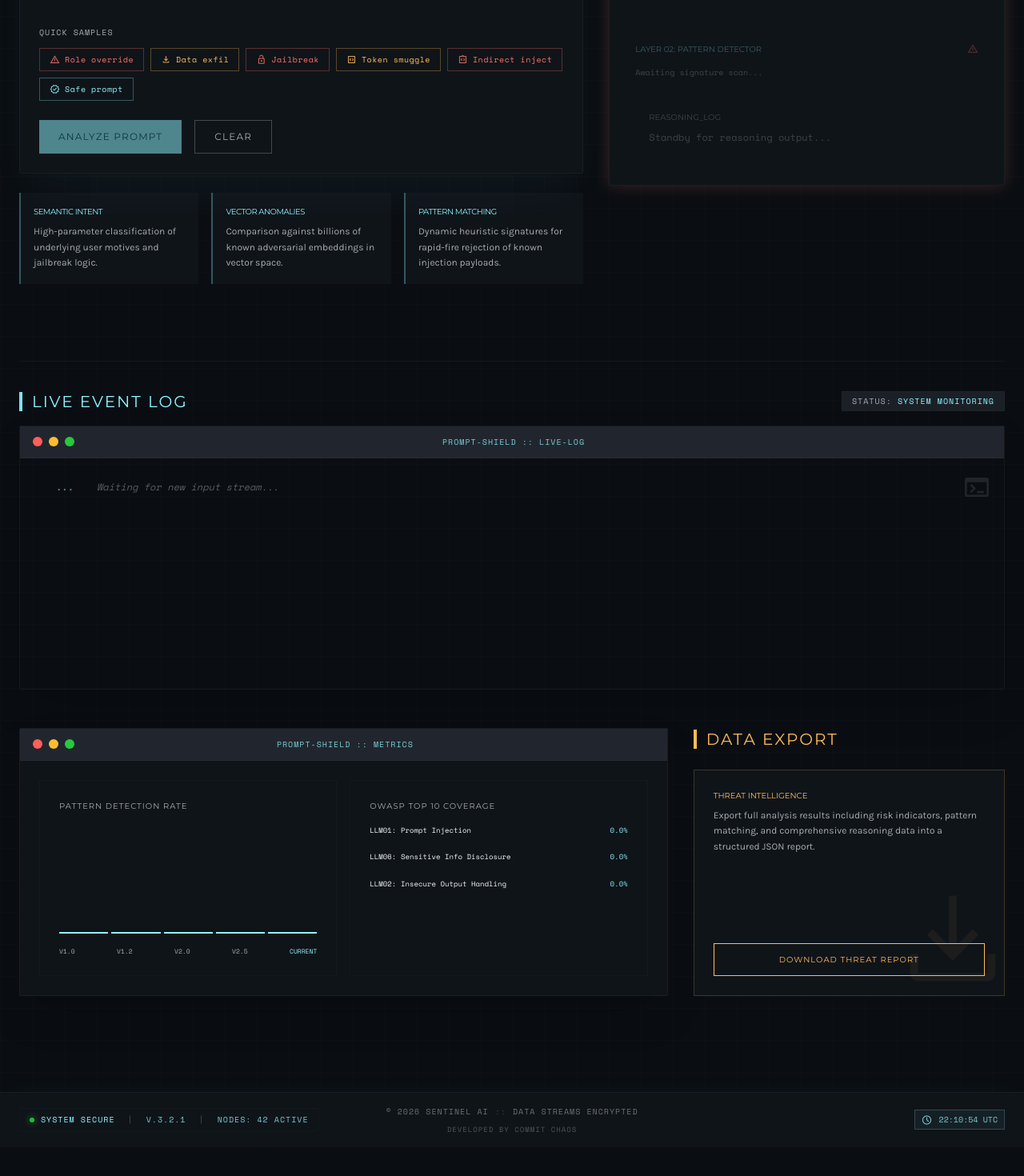
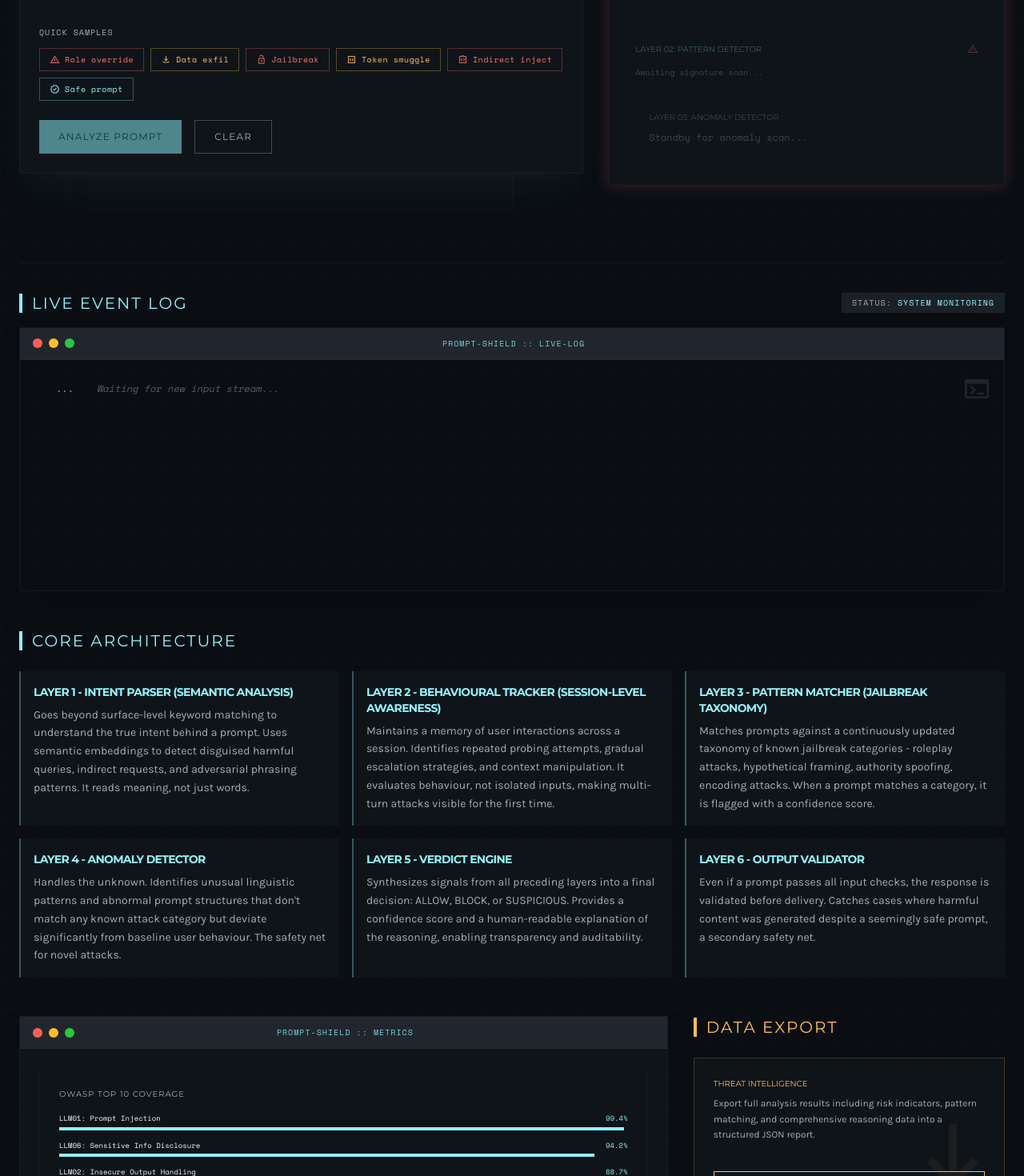
Before and after one commit to aayusharyaiam/sentinal-ai, a React (Vite) app: page / in a window 1280 px wide. Shown: the part 460-1930 px from the top of the page at 80% size. Before the commit the page ends 1894 px from the top, so only its background shows below. Built offline with nearby package versions, Linux system fonts and the light colour scheme.

Commit message:
feat: implement core dashboard UI components including verdict panel, terminal logs, and threat reporting functionality

```diff
--- a/src/App.jsx
+++ b/src/App.jsx
@@ -88,6 +88,40 @@ function App() {
           <TerminalLog />
         </div>
 
+        {/* CORE COMPONENTS SUMMARY */}
+        <section id="core-components" className="w-full flex flex-col gap-6">
+          <div className="flex items-center gap-3">
+            <div className="w-1 h-6 bg-primary"></div>
+            <h2 className="font-headline text-xl tracking-widest uppercase text-primary">Core Architecture</h2>
+          </div>
+          <div className="grid grid-cols-1 md:grid-cols-2 lg:grid-cols-3 gap-4">
+            <div className="bg-surface-container-low p-4 border-l-2 border-primary/30">
+              <h4 className="text-sm font-bold font-headline text-primary mb-2 tracking-tighter">LAYER 1 - INTENT PARSER (SEMANTIC ANALYSIS)</h4>
+              <p className="text-sm text-on-surface-variant leading-relaxed">Goes beyond surface-level keyword matching to understand the true intent behind a prompt. Uses semantic embeddings to detect disguised harmful queries, indirect requests, and adversarial phrasing patterns. It reads meaning, not just words.</p>
+            </div>
+            <div className="bg-surface-container-low p-4 border-l-2 border-primary/30">
+              <h4 className="text-sm font-bold font-headline text-primary mb-2 tracking-tighter">LAYER 2 - BEHAVIOURAL TRACKER (SESSION-LEVEL AWARENESS)</h4>
+              <p className="text-sm text-on-surface-variant leading-relaxed">Maintains a memory of user interactions across a session. Identifies repeated probing attempts, gradual escalation strategies, and context manipulation. It evaluates behaviour, not isolated inputs, making multi-turn attacks visible for the first time.</p>
+            </div>
+            <div className="bg-surface-container-low p-4 border-l-2 border-primary/30">
+              <h4 className="text-sm font-bold font-headline text-primary mb-2 tracking-tighter">LAYER 3 - PATTERN MATCHER (JAILBREAK TAXONOMY)</h4>
+              <p className="text-sm text-on-surface-variant leading-relaxed">Matches prompts against a continuously updated taxonomy of known jailbreak categories - roleplay attacks, hypothetical framing, authority spoofing, encoding attacks. When a prompt matches a category, it is flagged with a confidence score.</p>
+            </div>
+            <div className="bg-surface-container-low p-4 border-l-2 border-primary/30">
+              <h4 className="text-sm font-bold font-headline text-primary mb-2 tracking-tighter">LAYER 4 - ANOMALY DETECTOR</h4>
+              <p className="text-sm text-on-surface-variant leading-relaxed">Handles the unknown. Identifies unusual linguistic patterns and abnormal prompt structures that don't match any known attack category but deviate significantly from baseline user behaviour. The safety net for novel attacks.</p>
+            </div>
+            <div className="bg-surface-container-low p-4 border-l-2 border-primary/30">
+              <h4 className="text-sm font-bold font-headline text-primary mb-2 tracking-tighter">LAYER 5 - VERDICT ENGINE</h4>
+              <p className="text-sm text-on-surface-variant leading-relaxed">Synthesizes signals from all preceding layers into a final decision: ALLOW, BLOCK, or SUSPICIOUS. Provides a confidence score and a human-readable explanation of the reasoning, enabling transparency and auditability.</p>
+            </div>
+            <div className="bg-surface-container-low p-4 border-l-2 border-primary/30">
+              <h4 className="text-sm font-bold font-headline text-primary mb-2 tracking-tighter">LAYER 6 - OUTPUT VALIDATOR</h4>
+              <p className="text-sm text-on-surface-variant leading-relaxed">Even if a prompt passes all input checks, the response is validated before delivery. Catches cases where harmful content was generated despite a seemingly safe prompt, a secondary safety net.</p>
+            </div>
+          </div>
+        </section>
+
         {/* THREAT METRICS & RED TEAMING ROW */}
         <div id="metrics" className="grid grid-cols-1 lg:grid-cols-12 gap-8">
           <ThreatMetrics />
--- a/src/components/Footer.jsx
+++ b/src/components/Footer.jsx
@@ -44,7 +44,7 @@ export default function Footer() {
             {/* Live UTC Clock */}
             <div className="text-primary/80 font-mono text-[10px] border border-primary/20 bg-primary/5 px-2 py-1 flex items-center gap-2 tabular-nums">
               <span className="material-symbols-outlined text-[14px]">schedule</span>
-              {time.toISOString().split('T')[1].substring(0, 8)} UTC
+              {time.toLocaleTimeString('en-US', { hour12: false })} LOCAL
             </div>
           </div>
         </div>
--- a/src/components/LayerBreakdown.jsx
+++ b/src/components/LayerBreakdown.jsx
@@ -32,7 +32,6 @@ export default function LayerBreakdown() {
       <div className={`border-t border-outline-variant/10 pt-4 transition-opacity duration-500 ${currentStage > 1 ? 'opacity-100' : 'opacity-30'}`}>
         <div className="flex justify-between items-center mb-2">
           <span className="text-[10px] font-headline text-primary uppercase">Layer 01: Intent Classifier</span>
-          <span className="font-mono text-[10px] text-on-surface-variant">LLAMA 3.3 70B</span>
         </div>
         <div className="flex items-center justify-between p-3 bg-surface-container-lowest">
           <span className={`text-sm font-semibold ${result?.status === 'BLOCKED' ? 'text-secondary' : (result?.status === 'SUSPICIOUS' ? 'text-tertiary' : 'text-primary')}`}>
@@ -70,13 +69,13 @@ export default function LayerBreakdown() {
       {/* Layer 3 / Detection Findings */}
       <div className={`bg-surface-container-lowest p-4 border transition-colors duration-500 ${currentStage > 3 ? (result && result.anomaly ? 'border-secondary/20' : 'border-outline-variant/20') : 'border-outline-variant/10 opacity-30'}`}>
         <div className="text-[10px] font-headline text-on-surface-variant mb-2 flex justify-between">
-          <span>REASONING_LOG</span>
+          <span>LAYER 03: ANOMALY DETECTOR</span>
           {currentStage > 3 && result && (
-            <span className={result.anomaly ? 'text-secondary font-bold' : 'text-primary'}>ANOMALY: {result.anomaly ? "TRUE" : "FALSE"}</span>
+            <span className={result.anomaly ? 'text-secondary font-bold' : 'text-primary'}>ANOMALY: {result.anomaly ? "DETECTED" : "CLEAR"}</span>
           )}
         </div>
         <p className="font-mono text-xs leading-relaxed text-[#a8abb2]">
-          {currentStage > 4 && result ? `"${result.reason}"` : (currentStage > 3 ? "Generating reasoning output..." : "Standby for reasoning output...")}
+          {currentStage > 4 && result ? (result.anomaly ? "Significant linguistic deviation or structural anomaly detected in vector space." : "No structural anomalies or significant linguistic deviation detected.") : (currentStage > 3 ? "Scanning for structural anomalies..." : "Standby for anomaly scan...")}
         </p>
       </div>
     </>
--- a/src/components/PromptAnalyzer.jsx
+++ b/src/components/PromptAnalyzer.jsx
@@ -45,7 +45,7 @@ export default function PromptAnalyzer() {
           <div className="w-12"></div> {/* spacer for centering */}
         </div>
 
-        <div className="p-6 relative glow-primary flex-1">
+        <div className="p-6 relative flex-1">
           <div className="absolute top-0 right-0 p-2 opacity-20">
             <span className="material-symbols-outlined text-4xl">terminal</span>
           </div>
@@ -101,21 +101,6 @@ export default function PromptAnalyzer() {
         </div>
       </div>
 
-      {/* Core Concepts Summary */}
-      <div className="grid grid-cols-1 md:grid-cols-3 gap-4">
-        <div className="bg-surface-container-low p-4 border-l-2 border-primary/30">
-          <h4 className="text-[10px] font-headline text-primary mb-2 tracking-tighter">SEMANTIC INTENT</h4>
-          <p className="text-xs text-on-surface-variant leading-relaxed">High-parameter classification of underlying user motives and jailbreak logic.</p>
-        </div>
-        <div className="bg-surface-container-low p-4 border-l-2 border-primary/30">
-          <h4 className="text-[10px] font-headline text-primary mb-2 tracking-tighter">VECTOR ANOMALIES</h4>
-          <p className="text-xs text-on-surface-variant leading-relaxed">Comparison against billions of known adversarial embeddings in vector space.</p>
-        </div>
-        <div className="bg-surface-container-low p-4 border-l-2 border-primary/30">
-          <h4 className="text-[10px] font-headline text-primary mb-2 tracking-tighter">PATTERN MATCHING</h4>
-          <p className="text-xs text-on-surface-variant leading-relaxed">Dynamic heuristic signatures for rapid-fire rejection of known injection payloads.</p>
-        </div>
-      </div>
     </section>
   );
 }
--- a/src/components/TerminalLog.jsx
+++ b/src/components/TerminalLog.jsx
@@ -3,16 +3,35 @@ import useSentinelStore from '../store/useSentinelStore';
 
 export default function TerminalLog() {
   const { logs, isAnalyzing } = useSentinelStore();
-  const bottomRef = useRef(null);
+  const headerRef = useRef(null);
+  const containerRef = useRef(null);
+  const prevAnalyzingRef = useRef(isAnalyzing);
 
+  // Scroll page to this section when analysis starts
   useEffect(() => {
-    if (bottomRef.current) {
-      bottomRef.current.scrollIntoView({ behavior: 'smooth' });
+    if (isAnalyzing && !prevAnalyzingRef.current) {
+      if (headerRef.current) {
+        headerRef.current.scrollIntoView({ behavior: 'smooth', block: 'start' });
+      }
+    }
+    prevAnalyzingRef.current = isAnalyzing;
+  }, [isAnalyzing]);
+
+  // Scroll inside the log container only if user is near bottom
+  useEffect(() => {
+    if (containerRef.current) {
+      const { scrollTop, scrollHeight, clientHeight } = containerRef.current;
+      // Define a threshold (e.g. 150px) to consider "near bottom"
+      const isNearBottom = scrollHeight - scrollTop - clientHeight < 150;
+
+      if (isNearBottom) {
+        containerRef.current.scrollTop = scrollHeight;
+      }
     }
   }, [logs]);
 
   return (
-    <section className="w-full">
+    <section className="w-full" ref={headerRef}>
       <div className="flex items-center justify-between mb-4 mt-8">
         <div className="flex flex-col gap-1 w-full">
           {/* Top Divider inside section or before */}
@@ -46,7 +65,10 @@ export default function TerminalLog() {
           <div className="w-12"></div> {/* spacer for centering */}
         </div>
 
-        <div className="p-6 h-72 font-mono text-xs overflow-y-auto scrollbar-thin scrollbar-thumb-outline-variant scrollbar-track-surface-container-low relative">
+        <div
+          ref={containerRef}
+          className="p-6 h-72 font-mono text-xs overflow-y-auto scrollbar-thin scrollbar-thumb-outline-variant scrollbar-track-surface-container-low relative"
+        >
           <div className="absolute top-0 right-0 p-4 opacity-10">
              <span className="material-symbols-outlined text-4xl">terminal</span>
           </div>
@@ -66,7 +88,6 @@ export default function TerminalLog() {
                <span className="text-on-surface-variant italic">Waiting for new input stream...</span>
             </div>
           )}
-          <div ref={bottomRef} />
         </div>
         </div>
       </div>
--- a/src/components/ThreatMetrics.jsx
+++ b/src/components/ThreatMetrics.jsx
@@ -12,18 +12,12 @@ export default function ThreatMetrics() {
     return Math.min(99, Math.max(10, baseRate + patternBonus));
   };
 
-  // Calculate OWASP coverage based on risk score
+  // OWASP system coverage is static system capability
   const getOWASPCoverage = () => {
-    if (!result) return { llm01: 0, llm06: 0, llm02: 0 };
-
-    const basePromptInjection = result.risk_score > 0.7 ? 99 : (result.risk_score > 0.4 ? 85 : 40);
-    const baseInfoDisclosure = result.risk_score > 0.4 ? 85 : (result.risk_score > 0.2 ? 60 : 30);
-    const baseOutputHandling = result.risk_score > 0.5 ? 80 : (result.risk_score > 0.3 ? 55 : 25);
-
     return {
-      llm01: Math.min(99.4, basePromptInjection),
-      llm06: Math.min(94.2, baseInfoDisclosure),
-      llm02: Math.min(88.7, baseOutputHandling)
+      llm01: 99.4,
+      llm06: 94.2,
+      llm02: 88.7
     };
   };
 
@@ -63,33 +57,7 @@ export default function ThreatMetrics() {
         </div>
 
         <div className="p-6 flex flex-col gap-6">
-          <div className="grid grid-cols-1 md:grid-cols-2 gap-4">
-            {/* Detection Rate Chart */}
-            <div className="bg-surface-container-lowest p-6 border border-outline-variant/10">
-          <h3 className="text-[10px] font-headline text-on-surface-variant mb-6 uppercase tracking-widest">
-            {result ? 'Threat Detection Rate' : 'Pattern Detection Rate'}
-          </h3>
-          <div className="flex items-end gap-1 h-32 mb-4">
-            {versions.map((v, idx) => (
-              <div key={idx} className="flex-1 relative group">
-                <div
-                  className={`${getBarColor(v.rate)} border-t-2 border-primary h-full transition-all duration-500`}
-                  style={{ height: `${Math.max(5, (v.rate / 100) * 100)}%` }}
-                ></div>
-                <div className="absolute -top-6 left-1/2 -translate-x-1/2 text-[10px] font-mono opacity-0 group-hover:opacity-100 transition-opacity whitespace-nowrap">
-                  {v.rate.toFixed(0)}%
-                </div>
-              </div>
-            ))}
-          </div>
-          <div className="flex justify-between text-[8px] font-mono text-on-surface-variant uppercase">
-            <span>v1.0</span><span>v1.2</span><span>v2.0</span><span>v2.5</span>
-            <span className={result ? 'text-tertiary font-bold' : 'text-primary'}>
-              {result ? 'LIVE' : 'Current'}
-            </span>
-          </div>
-        </div>
-
+          <div className="grid grid-cols-1 gap-4">
         {/* OWASP Coverage */}
         <div className="bg-surface-container-lowest p-6 border border-outline-variant/10">
           <h3 className="text-[10px] font-headline text-on-surface-variant mb-4 uppercase tracking-widest">
```
Also changed, not shown: src/components/VerdictPanel.jsx (indentation only).
